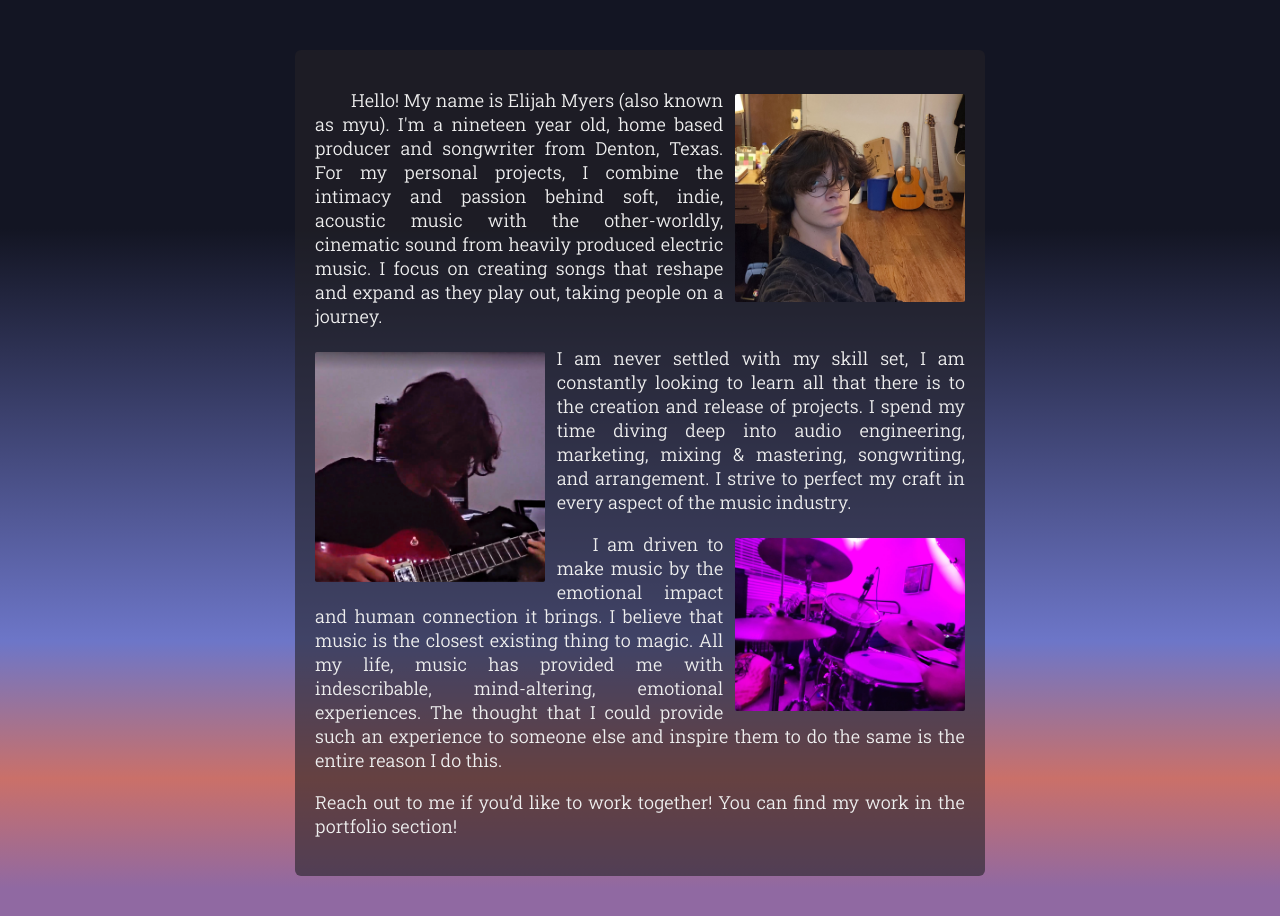
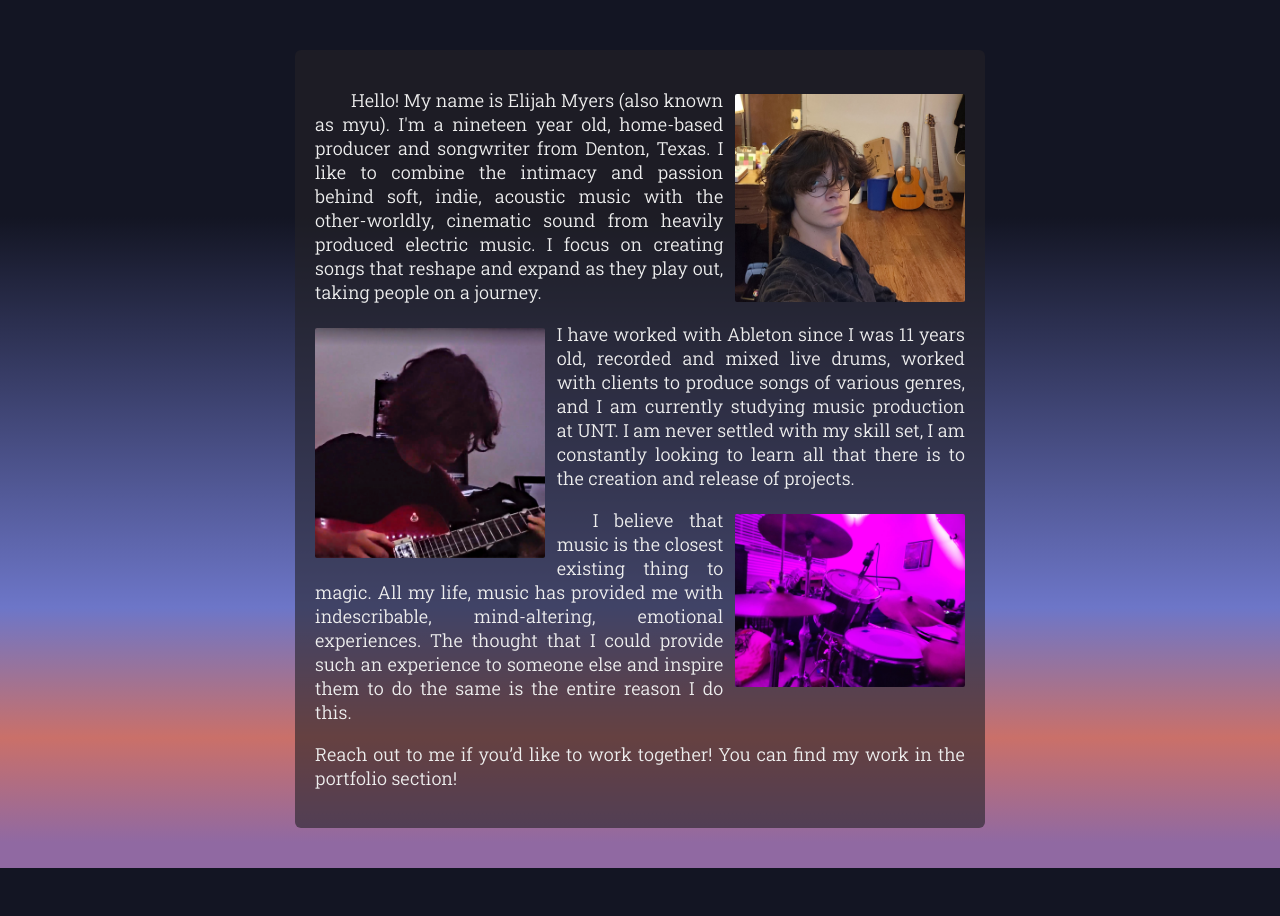
Before and after one commit to ken-myers/myu, a Jekyll site: the page built from bio.html, in a window 1280 px wide. Shown: the part 485-1401 px from the top of the page. Built offline with Jekyll 4.4.1, drawn with Linux system fonts in a browser that asks for light colours; some web fonts are replaced; after the commit the page ends 1353 px from its top, so only the background shows below that.

Commit message:
Update bio.html

```diff
--- a/bio.html
+++ b/bio.html
@@ -13,19 +13,19 @@
         <span class = "imgwrapper right">
         <img src="{{ 'assets/images/eli2.jpg' | relative_url }}">
         </span>
-        Hello! My name is Elijah Myers (also known as myu). I'm a nineteen year old, home based producer and songwriter from Denton, Texas. For my personal projects, I combine the intimacy and passion behind soft, indie, acoustic music with the other-worldly, cinematic sound from heavily produced electric music. I focus on creating songs that reshape and expand as they play out, taking people on a journey.
+        Hello! My name is Elijah Myers (also known as myu). I'm a nineteen year old, home-based producer and songwriter from Denton, Texas. I like to combine the intimacy and passion behind soft, indie, acoustic music with the other-worldly, cinematic sound from heavily produced electric music. I focus on creating songs that reshape and expand as they play out, taking people on a journey.
     </p>
     <p>
         <span class = "imgwrapper left">
         <img src="{{ 'assets/images/eli1.png' | relative_url }}" >
         </span>
-        I am never settled with my skill set, I am constantly looking to learn all that there is to the creation and release of projects. I spend my time diving deep into audio engineering, marketing, mixing & mastering, songwriting, and arrangement. I strive to perfect my craft in every aspect of the music industry.
+        I have worked with Ableton since I was 11 years old, recorded and mixed live drums, worked with clients to produce songs of various genres, and I am currently studying music production at UNT. I am never settled with my skill set, I am constantly looking to learn all that there is to the creation and release of projects.
     </p>
     <p class="indent">
         <span class="imgwrapper right">
         <img src="{{ 'assets/images/drums.jpg' | relative_url }}" class = "">
         </span>
-        I am driven to make music by the emotional impact and human connection it brings. I believe that music is the closest existing thing to magic. All my life, music has provided me with indescribable, mind-altering, emotional experiences. The thought that I could provide such an experience to someone else and inspire them to do the same is the entire reason I do this.
+        I believe that music is the closest existing thing to magic. All my life, music has provided me with indescribable, mind-altering, emotional experiences. The thought that I could provide such an experience to someone else and inspire them to do the same is the entire reason I do this.
     </p>
 
     <p>Reach out to me if you’d like to work together! You can find my work in the portfolio section!</p>
```
